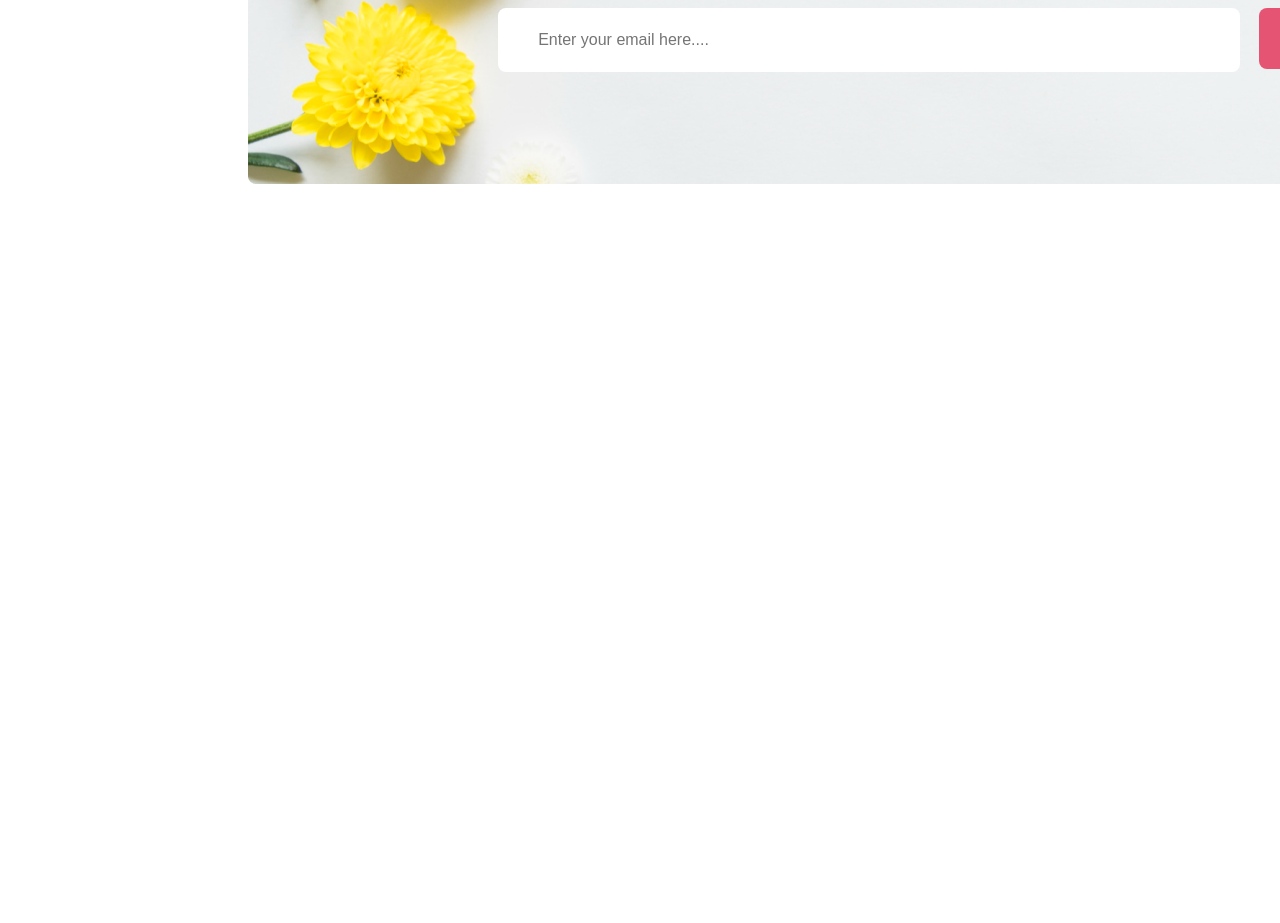
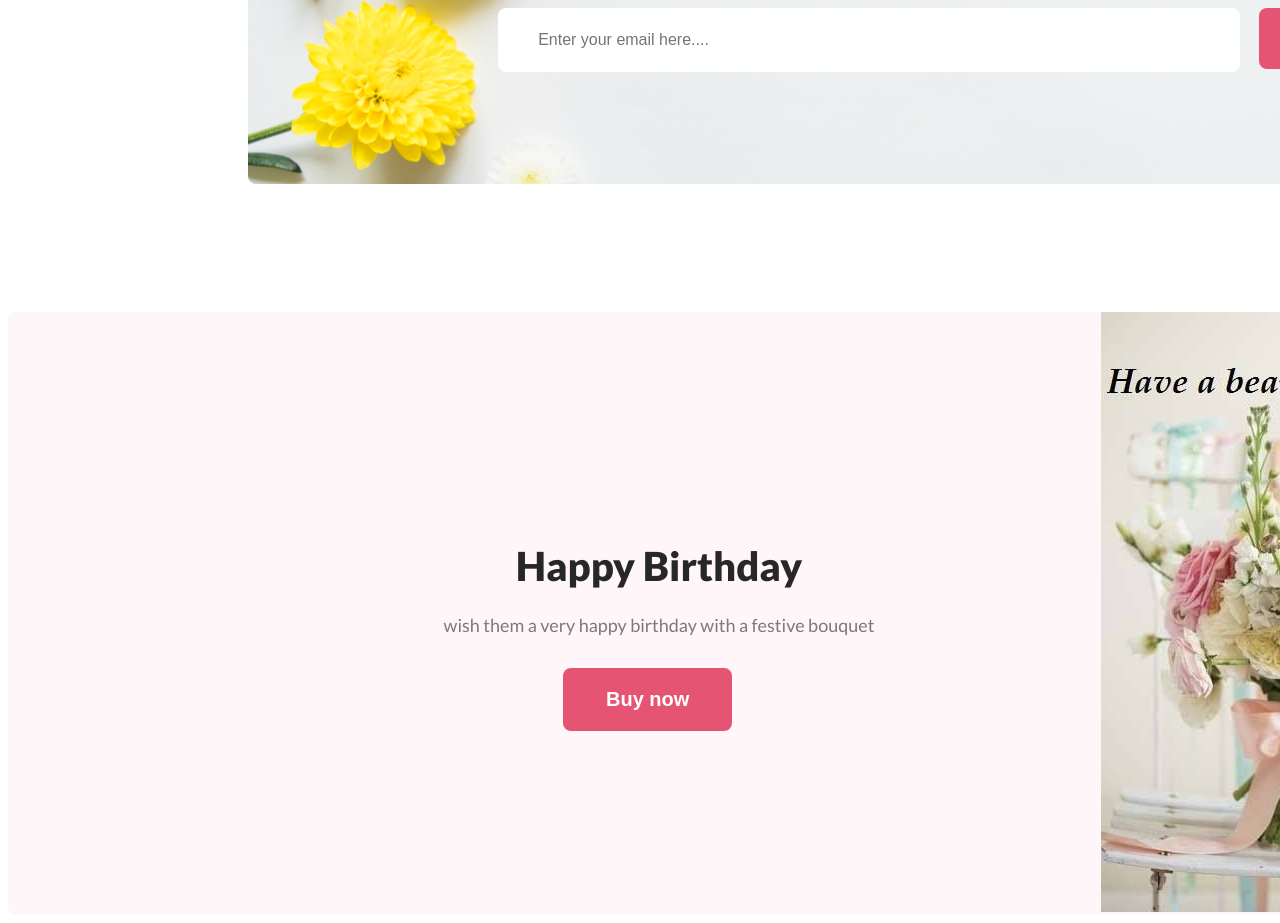
Before and after one commit to sohag55rana/flower-shop-assignment, a plain HTML site: page index.html in a window 1280 px wide. Shown: the part 4176-5099 px from the top of the page. Before the commit the page ends 4488 px from the top, so only its background shows below. Drawn offline with Linux system fonts and the light colour scheme.

Commit message:
added new section.text and css

```diff
--- a/css/style.css
+++ b/css/style.css
@@ -278,3 +278,45 @@ span{
     background: rgb(229, 84, 115);
     border: 0;
 }
+/* buy section */
+.buy-container{
+    display: flex;
+    border-radius: 8px;
+    background: rgba(229, 84, 115, 0.05);
+    padding: 0px 395px;
+}
+.buy-content{
+    margin-right: 186px;
+    width: 594px;
+
+}
+.buy-title{
+    color: rgb(39, 39, 39);
+    font-size: 40px;
+    font-weight: 800;
+    text-align: center;
+    margin-top: 230px;
+    margin-bottom: 24px;
+
+
+}
+.buy_description{
+    color: rgba(39, 39, 39, 0.6);
+    font-size: 18px;
+    font-weight: 400;
+    text-align: center;
+    margin-top: 0;
+    margin-bottom: 32px;
+}
+.buy-btn{
+    border-radius: 8px;
+    background: rgb(229, 84, 115);
+    color: rgb(255, 255, 255);
+    font-size: 20px;
+    font-weight: 700;
+    text-align: center;
+    padding: 20px 43px;
+    border: 0;
+    align-items: center;
+    margin: 0 160px 0;
+}
--- a/index.html
+++ b/index.html
@@ -96,6 +96,18 @@
                 </div>
             </div>
         </section>
+        <section>
+            <div class="buy-container">
+                <div class="buy-content">
+                    <h2 class="buy-title">Happy Birthday</h2>
+                    <p class="buy_description">wish them a very happy birthday with a festive bouquet</p>
+                    <button class="buy-btn">Buy now</button>
+                </div>
+                <div class="but-img">
+                    <img src="Flower Asset/apon_birthday.jpg" alt="" class="buy-images">
+                </div>
+            </div>
+        </section>
     </main>
 </body>
 </html>
```
